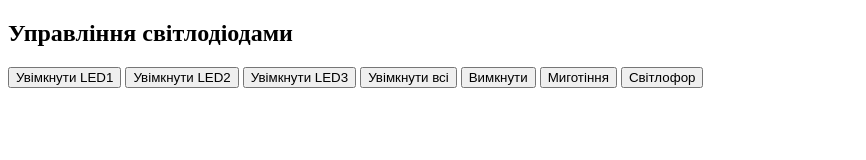
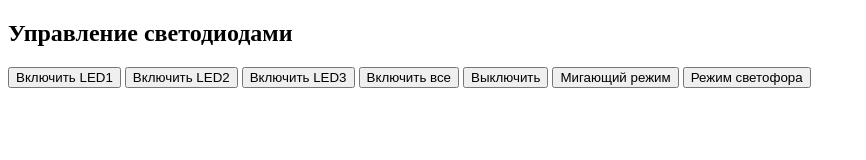
Before and after one commit to Maxsilan/telegram-led-webapp, a plain HTML site: page index.html in a window 1280 px wide. Shown: the whole page, without its empty margins (0-866 px from the left). Drawn offline with Linux system fonts and the light colour scheme.

Commit message:
Update index.html

```diff
--- a/index.html
+++ b/index.html
@@ -1,22 +1,21 @@
 <!DOCTYPE html>
 <html>
   <head>
-    <title>LED Control</title>
+    <title>Управление светодиодами</title>
     <script>
-      // Функція для відправки даних до бота
       function sendCommand(cmd) {
-        Telegram.WebApp.sendData(cmd); // Надіслати команду до бота
+        Telegram.WebApp.sendData(cmd);
       }
     </script>
   </head>
   <body>
-    <h2>Управління світлодіодами</h2>
-    <button onclick="sendCommand('on1')">Увімкнути LED1</button>
-    <button onclick="sendCommand('on2')">Увімкнути LED2</button>
-    <button onclick="sendCommand('on3')">Увімкнути LED3</button>
-    <button onclick="sendCommand('onall')">Увімкнути всі</button>
-    <button onclick="sendCommand('off')">Вимкнути</button>
-    <button onclick="sendCommand('blink')">Миготіння</button>
-    <button onclick="sendCommand('traffic')">Світлофор</button>
+    <h2>Управление светодиодами</h2>
+    <button onclick="sendCommand('on1')">Включить LED1</button>
+    <button onclick="sendCommand('on2')">Включить LED2</button>
+    <button onclick="sendCommand('on3')">Включить LED3</button>
+    <button onclick="sendCommand('onall')">Включить все</button>
+    <button onclick="sendCommand('off')">Выключить</button>
+    <button onclick="sendCommand('blink')">Мигающий режим</button>
+    <button onclick="sendCommand('traffic')">Режим светофора</button>
   </body>
 </html>
```
